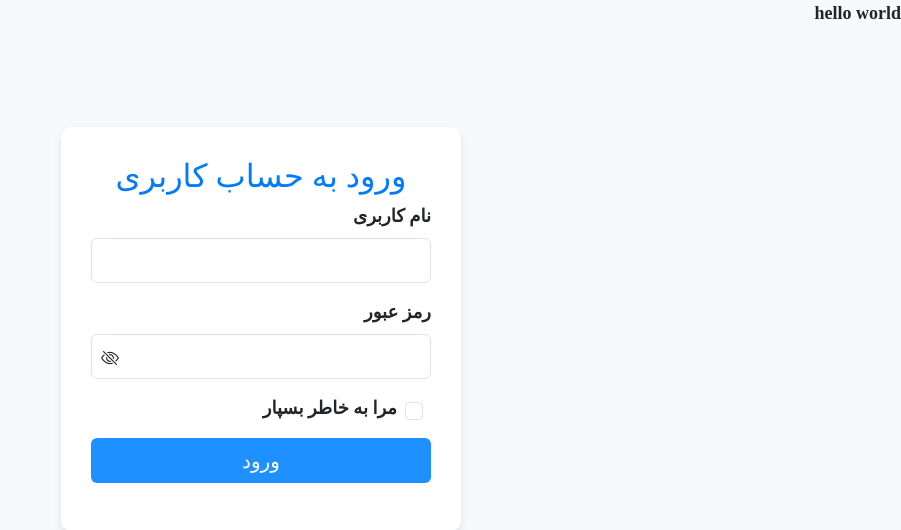
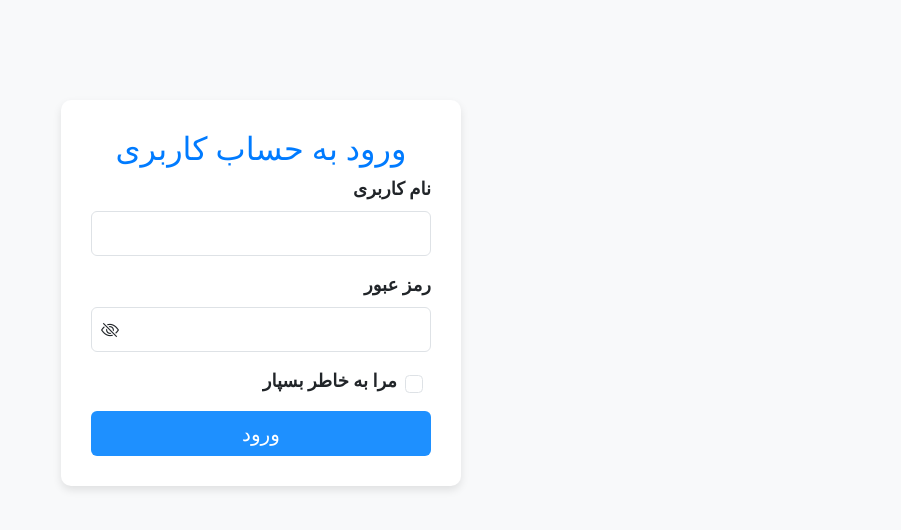
Before and after one commit to komailmohammady/Pro, a PHP site: page /login.php in a window 1280 px wide. Shown: the top 530 px of the page, without its empty margins (379-1280 px from the left). Run offline with PHP 8.4, Linux system fonts and the light colour scheme.

Commit message:
afdkalfd

```diff
--- a/login.php
+++ b/login.php
@@ -1,5 +1,4 @@
-<p>hello world
-</p>
+
 
 <?php
 // index.php
```
